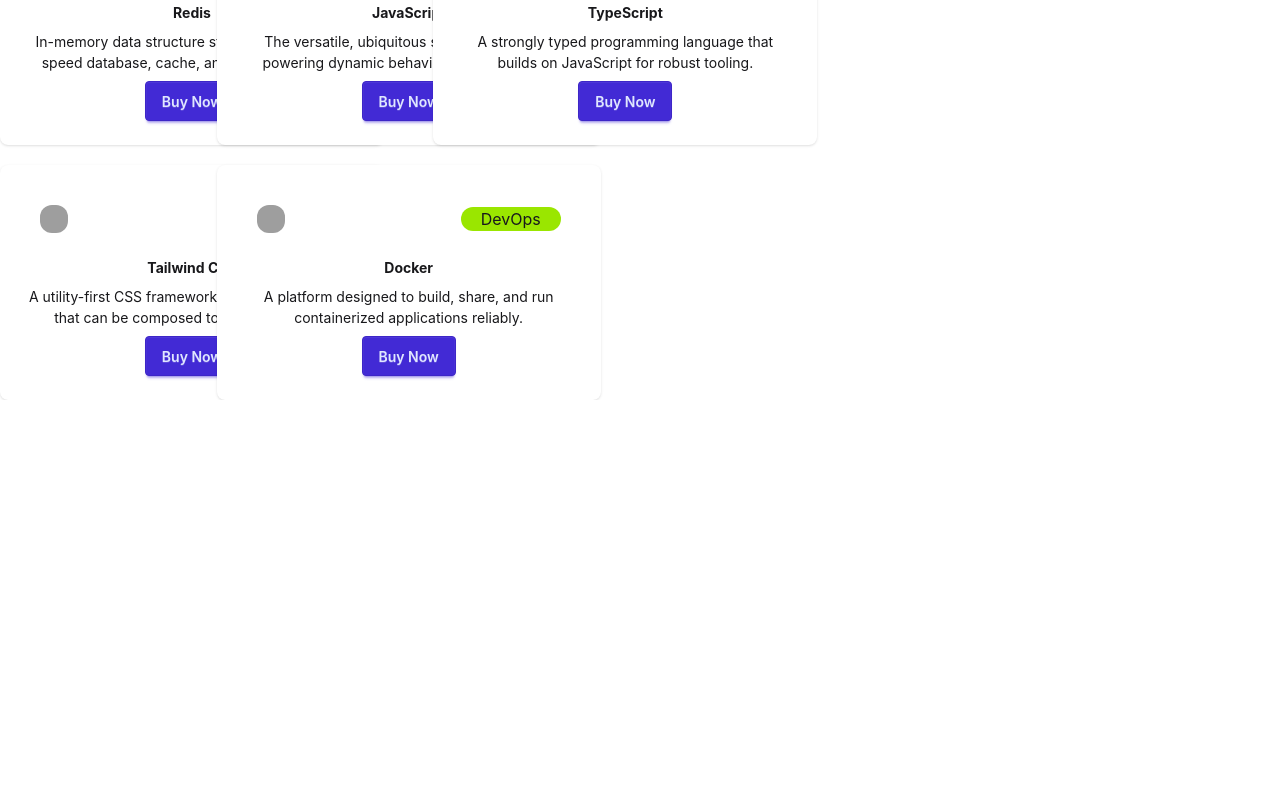
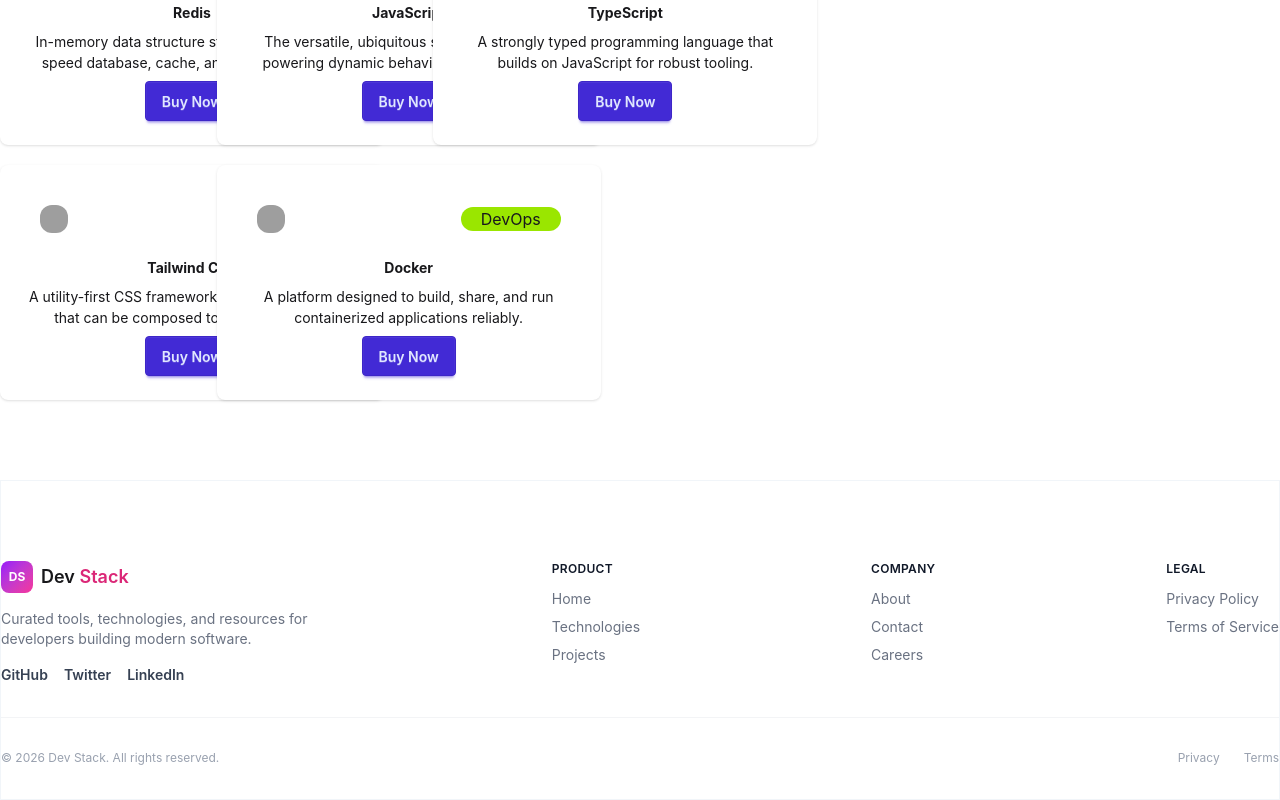
Before and after one commit to 0xDeathChief/React-Assignment, a React (Vite) app in the folder react-assignment/: page / in a window 1280 px wide. Shown: the part 1326-2126 px from the top of the page. Before the commit the page ends 1726 px from the top, so only its background shows below. Built offline with nearby package versions, Linux system fonts and the light colour scheme; grey boxes are pictures that could not be loaded.

Commit message:
footer create done

```diff
--- a/react-assignment/src/App.tsx
+++ b/react-assignment/src/App.tsx
@@ -3,6 +3,7 @@
 import Content from './components/Content';
 import type { ContentType } from './datatype/dataType';
 import { Suspense } from 'react';
+import Footer from './components/Footer';
 
 
 
@@ -22,10 +23,11 @@
       <Nav />
       <Banner />
 
-
       <Suspense fallback={<h2>Loading...</h2>}>
             <Content data={data}/>
       </Suspense>
+
+      <Footer/>
     </>
   );
 }
--- /dev/null
+++ b/react-assignment/src/components/Footer.tsx
@@ -0,0 +1,70 @@
+const Footer = () => {
+    return (
+        <footer className='bg-[#FFFFFF] border border-[#F1F5F9] h-80 mt-20'>
+            <div className='container mx-auto bg-white rounded-2xl pt-20 '>
+                <div className='flex justify-between gap-10'>
+
+                    <div className='max-w-xs font-[Plus Jakarta Sans]'>
+                        <div className='flex items-center gap-2 mb-4'>
+                            <div className='w-8 h-8 rounded-lg bg-linear-to-br from-purple-600 to-pink-500 flex items-center justify-center text-white text-xs font-bold'>
+                                DS
+                            </div>
+                            <span className='font-semibold text-lg'>
+                                Dev <span className='text-[#DB2777]'>Stack</span>
+                            </span>
+                        </div>
+                        <p className='text-gray-500 text-sm mb-4'>
+                            Curated tools, technologies, and resources for developers building modern software.
+                        </p>
+                        <div className='flex gap-4 text-sm text-gray-700'>
+                            <a href="#" className="font-semibold">GitHub</a>
+                            <a href="#" className="font-semibold">Twitter</a>
+                            <a href="#" className="font-semibold">LinkedIn</a>
+                        </div>
+                    </div>
+
+
+                    <div>
+                        <h4 className='text-xs font-semibold tracking-wide text-gray-900 mb-3'>PRODUCT</h4>
+                        <ul className='flex flex-col gap-2 text-sm text-gray-500'>
+                            <li><a href="#">Home</a></li>
+                            <li><a href="#">Technologies</a></li>
+                            <li><a href="#">Projects</a></li>
+                        </ul>
+                    </div>
+
+
+                    <div>
+                        <h4 className='text-xs font-semibold tracking-wide text-gray-900 mb-3'>COMPANY</h4>
+                        <ul className='flex flex-col gap-2 text-sm text-gray-500'>
+                            <li><a href="#">About</a></li>
+                            <li><a href="#">Contact</a></li>
+                            <li><a href="#">Careers</a></li>
+                        </ul>
+                    </div>
+
+
+                    <div>
+                        <h4 className='text-xs font-semibold tracking-wide text-gray-900 mb-3'>LEGAL</h4>
+                        <ul className='flex flex-col gap-2 text-sm text-gray-500'>
+                            <li><a href="#">Privacy Policy</a></li>
+                            <li><a href="#">Terms of Service</a></li>
+                        </ul>
+                    </div>
+                </div>
+
+                <hr className='my-8 border-gray-100' />
+
+                <div className='flex flex-col sm:flex-row justify-between items-center gap-3 text-xs text-gray-400'>
+                    <p>© 2026 Dev Stack. All rights reserved.</p>
+                    <div className='flex gap-6'>
+                        <a href="#">Privacy</a>
+                        <a href="#">Terms</a>
+                    </div>
+                </div>
+            </div>
+        </footer>
+    );
+};
+
+export default Footer;
```
